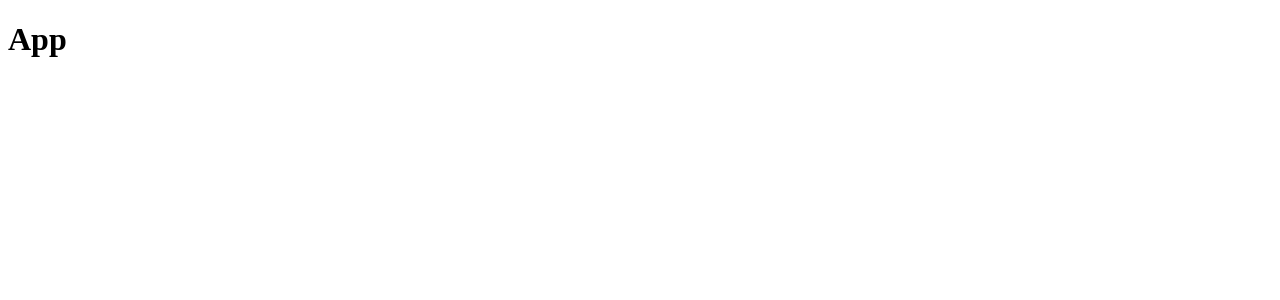
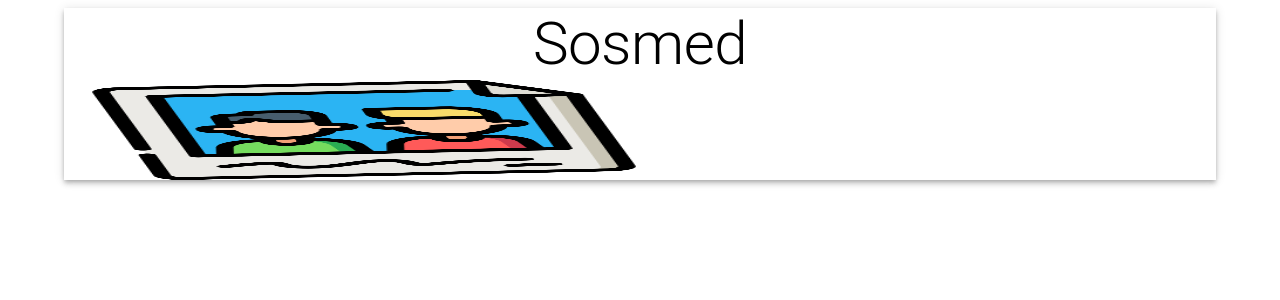
Before and after one commit to kamhar-ngado/sosmed, a React (Create React App) app in the folder client/: page / in a window 1280 px wide. Shown: the top 300 px of the page. Built offline with nearby package versions, Linux system fonts and the light colour scheme.

Commit message:
fix mui errors

```diff
--- a/client/package.json
+++ b/client/package.json
@@ -3,6 +3,10 @@
   "version": "0.1.0",
   "private": true,
   "dependencies": {
+    "@emotion/react": "^11.9.0",
+    "@emotion/styled": "^11.8.1",
+    "@mui/icons-material": "^5.6.2",
+    "@mui/material": "^5.7.0",
     "@testing-library/jest-dom": "^5.16.4",
     "@testing-library/react": "^13.0.1",
     "@testing-library/user-event": "^13.5.0",
--- a/client/src/App.js
+++ b/client/src/App.js
@@ -1,10 +1,19 @@
 import React from "react";
+// import { Container, AppBar, Typography, Grow, Grid } from "@material-ui/core";
+
+import { Container, AppBar, Typography, Grow, Grid } from "@mui/material";
+import memories from "./images/memories.png";
 
 const App = () => {
   return (
-    <div>
-      <h1>App</h1>
-    </div>
+    <Container>
+      <AppBar position="static" color="inherit">
+        <Typography variant="h2" align="center">
+          Sosmed
+        </Typography>
+        <img src={memories} alt="icon" height="100" width="600" />
+      </AppBar>
+    </Container>
   );
 };
 
--- a/client/src/index.js
+++ b/client/src/index.js
@@ -1,5 +1,10 @@
 import React from "react";
-import ReactDOM from "react-dom";
+import ReactDOM from "react-dom/client";
 import App from "./App";
 
-ReactDOM.render(<App />, document.getElementById("root"));
+const root = ReactDOM.createRoot(document.getElementById("root"));
+root.render(
+  <React.StrictMode>
+    <App />
+  </React.StrictMode>
+);
```
Also changed, not shown: client/src/images/memories.png (added), 1 other file (tests, documents, lock files or other folders).
